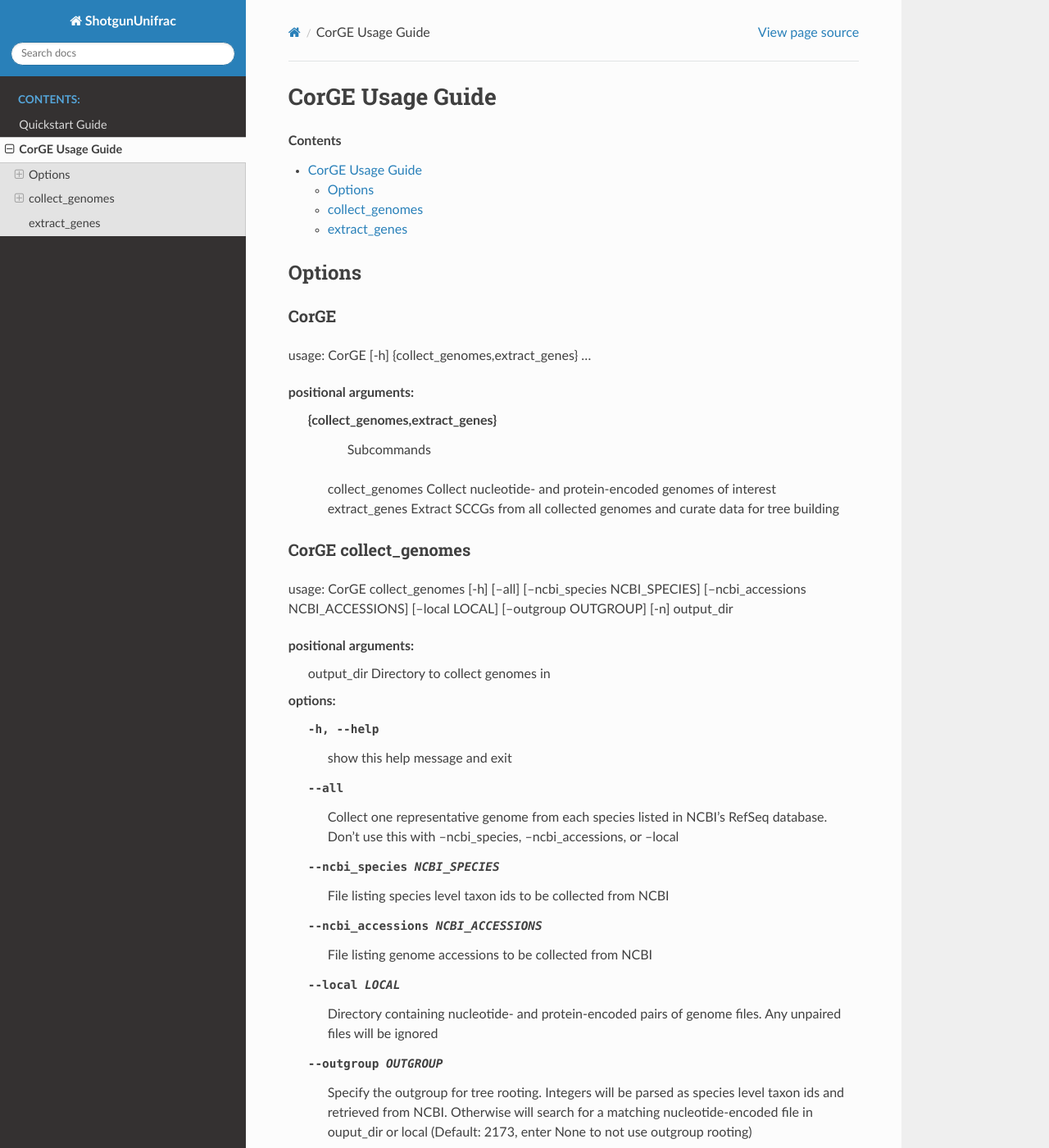
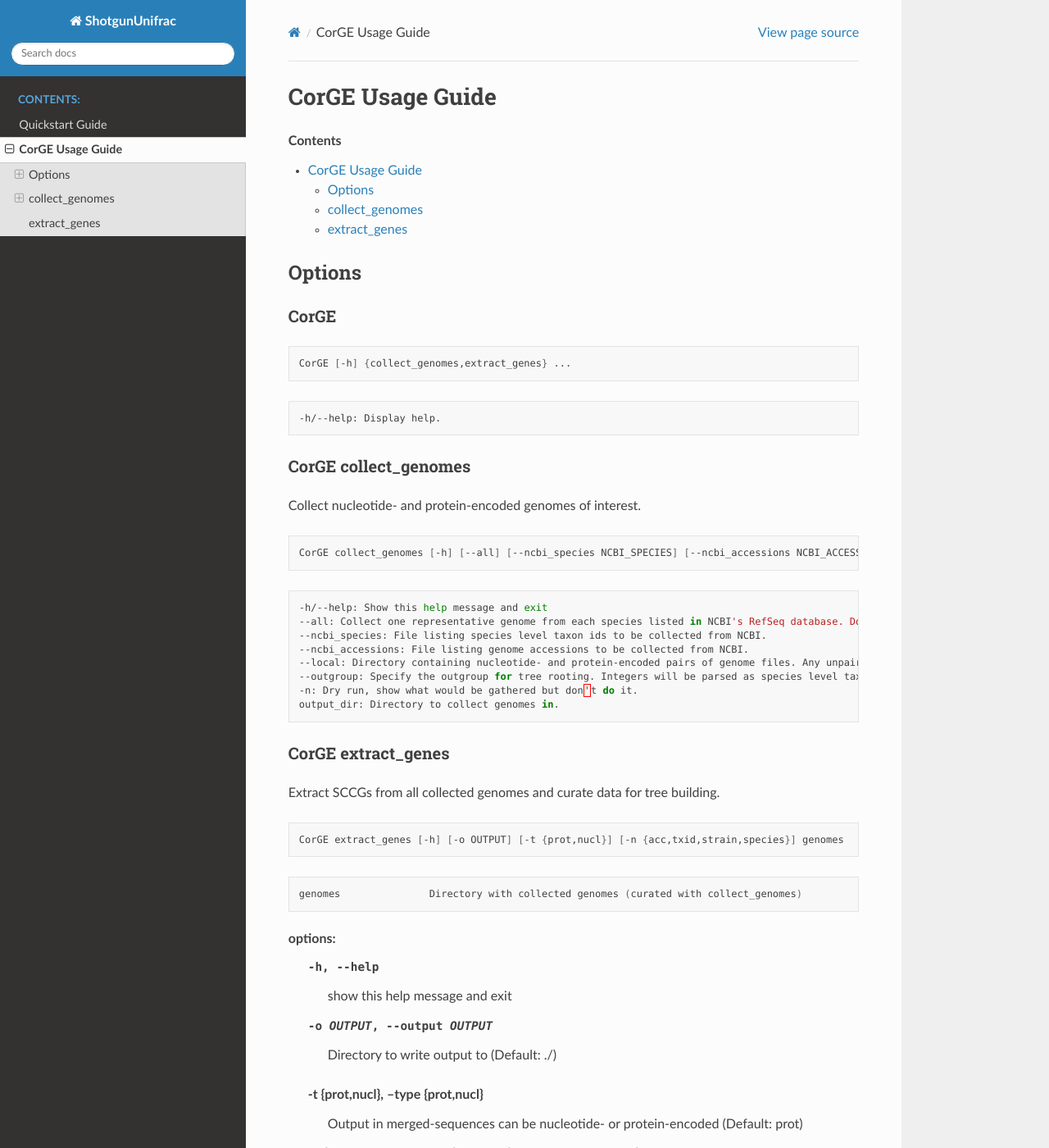
Before and after one commit to Ulthran/ShotgunUnifrac, a Sphinx documentation site: the page built from docs/CorGE.rst, in a window 1280 px wide and 1400 px high. Shown: the whole window at 82% size. Built offline with Sphinx 7.4.7 and the Read the Docs theme 2.0.0, drawn with Linux system fonts in a browser that asks for light colours; some of the changed text lies outside the part shown.

Commit message:
Update formatting

```diff
--- a/docs/CorGE.rst
+++ b/docs/CorGE.rst
@@ -13,43 +13,45 @@ Options
 CorGE
 -----
 
-usage: CorGE [-h] {collect_genomes,extract_genes} ...
+.. code-block:: shell
 
-positional arguments:
-  {collect_genomes,extract_genes}
-                        Subcommands
-    collect_genomes     Collect nucleotide- and protein-encoded genomes of interest
-    extract_genes       Extract SCCGs from all collected genomes and curate data for tree building
+    CorGE [-h] {collect_genomes,extract_genes} ...
+
+.. code-block:: shell
+
+    -h/--help: Display help.
 
 CorGE collect_genomes
 ---------------------
 
-usage: CorGE collect_genomes [-h] [--all] [--ncbi_species NCBI_SPECIES] [--ncbi_accessions NCBI_ACCESSIONS] [--local LOCAL] [--outgroup OUTGROUP] [-n] output_dir
+Collect nucleotide- and protein-encoded genomes of interest.
 
-positional arguments:
-  output_dir            Directory to collect genomes in
+.. code-block:: shell
 
-options:
-  -h, --help            show this help message and exit
-  --all                 Collect one representative genome from each species listed in NCBI's RefSeq database.
-                        Don't use this with --ncbi_species, --ncbi_accessions, or --local
-  --ncbi_species NCBI_SPECIES
-                        File listing species level taxon ids to be collected from NCBI
-  --ncbi_accessions NCBI_ACCESSIONS
-                        File listing genome accessions to be collected from NCBI
-  --local LOCAL         Directory containing nucleotide- and protein-encoded pairs of genome files. Any
-                        unpaired files will be ignored
-  --outgroup OUTGROUP   Specify the outgroup for tree rooting. Integers will be parsed as species level taxon
-                        ids and retrieved from NCBI. Otherwise will search for a matching nucleotide-encoded
-                        file in ouput_dir or local (Default: 2173, enter None to not use outgroup rooting)
-  -n                    Dry run, show what would be gathered but don't do it
+    CorGE collect_genomes [-h] [--all] [--ncbi_species NCBI_SPECIES] [--ncbi_accessions NCBI_ACCESSIONS] [--local LOCAL] [--outgroup OUTGROUP] [-n] output_dir
+
+.. code-block:: shell
+
+    -h/--help: Show this help message and exit
+    --all: Collect one representative genome from each species listed in NCBI's RefSeq database. Don't use this with --ncbi_species, --ncbi_accessions, or --local.
+    --ncbi_species: File listing species level taxon ids to be collected from NCBI.
+    --ncbi_accessions: File listing genome accessions to be collected from NCBI.
+    --local: Directory containing nucleotide- and protein-encoded pairs of genome files. Any unpaired files will be ignored.
+    --outgroup: Specify the outgroup for tree rooting. Integers will be parsed as species level taxon ids and retrieved from NCBI. Otherwise will search for a matching nucleotide-encoded file in ouput_dir or local (Default: 2173, enter None to not use outgroup rooting).
+    -n: Dry run, show what would be gathered but don't do it.
+    output_dir: Directory to collect genomes in.
 
 CorGE extract_genes
 -------------------
 
-usage: CorGE extract_genes [-h] [-o OUTPUT] [-t {prot,nucl}] [-n {acc,txid,strain,species}] genomes
+Extract SCCGs from all collected genomes and curate data for tree building.
 
-positional arguments:
+.. code-block:: shell
+
+    CorGE extract_genes [-h] [-o OUTPUT] [-t {prot,nucl}] [-n {acc,txid,strain,species}] genomes
+
+.. code-block:: shell
+
   genomes               Directory with collected genomes (curated with collect_genomes)
 
 options:
```
Also changed, not shown: docs/index.rst (+0 -7 lines).
